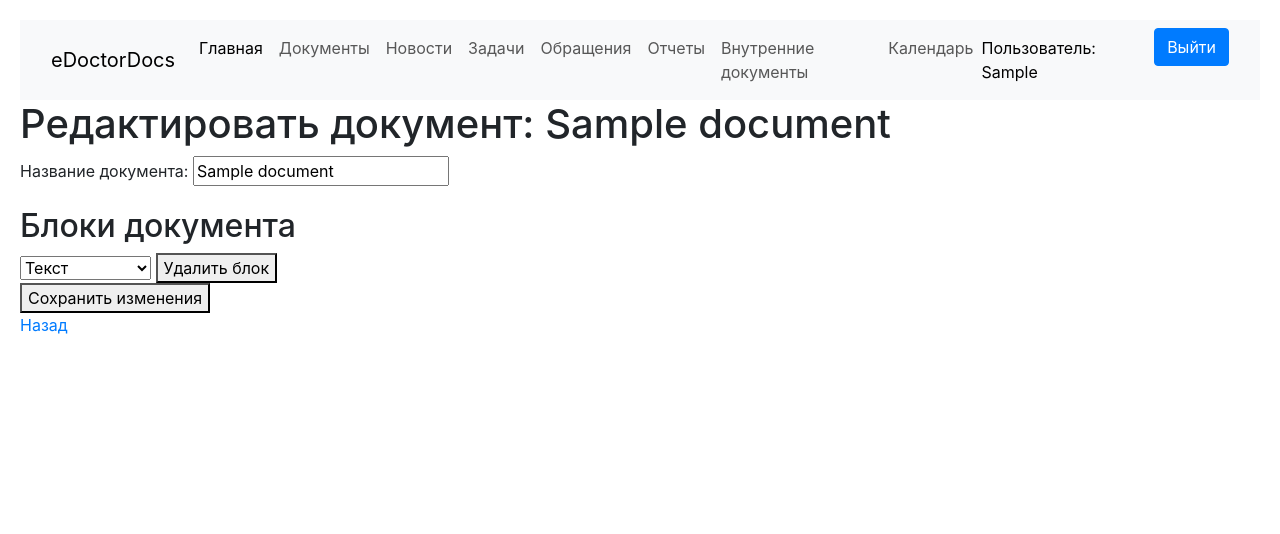
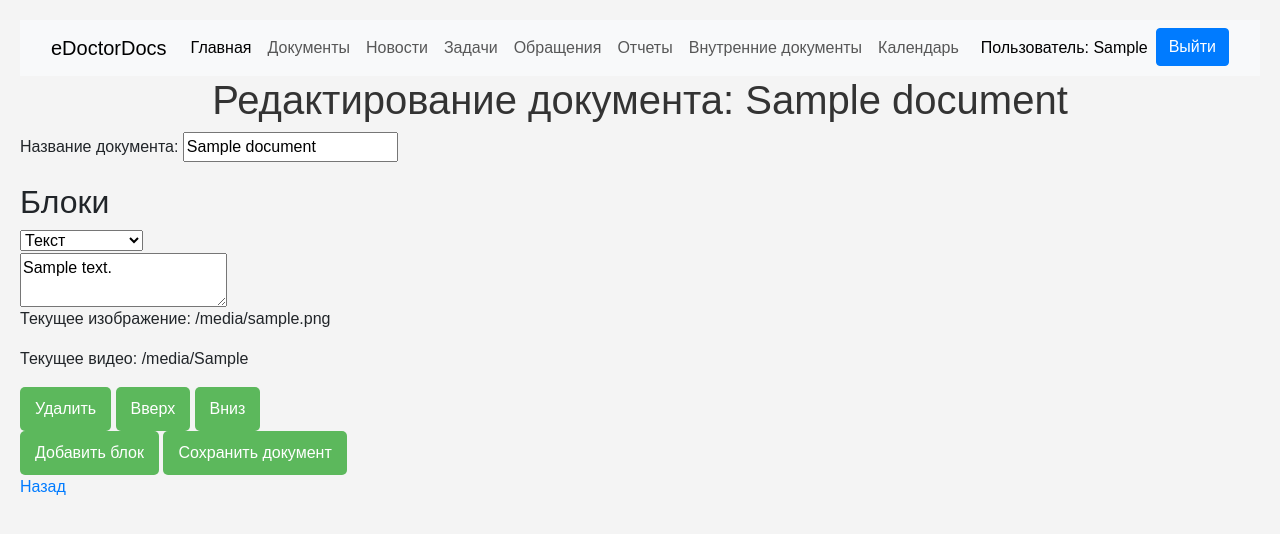
Before and after one commit to NekiyVladimir/medicine, a Django app: page /document/update/1/ in a window 1280 px wide. Shown: the top 534 px of the page. Run offline with Django 4.2, Linux system fonts and the light colour scheme; a user stored in the database is signed in; tables that the repository leaves empty hold one stand-in row (values such as "Sample post"); grey boxes marked "Sample" are stand-in pictures; some libraries are stand-ins or nearby versions.

Commit message:
added update_documents

```diff
--- a/myapp/project/forms.py
+++ b/myapp/project/forms.py
@@ -207,11 +207,8 @@ class DocumentForm(forms.ModelForm):
 
 
 class BlockForm(forms.ModelForm):
-    content = forms.CharField(widget=CKEditorWidget(), label='Текст документа')
+    content = forms.CharField(widget=CKEditorWidget(), label='Текст документа', required=False)
 
     class Meta:
         model = Block
         fields = ['block_type', 'content', 'image', 'video']
-
-
-BlockFormSet = inlineformset_factory(Documents, Block, form=BlockForm, extra=0, can_delete=True)
--- a/myapp/project/models.py
+++ b/myapp/project/models.py
@@ -1,5 +1,6 @@
 from django.db import models
 from django.contrib.auth.models import User
+from decimal import Decimal
 
 
 class EmployeePosition(models.Model):
@@ -56,8 +57,8 @@ class Documents(models.Model):
         verbose_name_plural = 'Документы'
 
     def save(self, *args, **kwargs):
-        if self.pk is not None:
-            self.version += 0.1
+        if self.pk is not None:  # Проверяем, если это обновление существующей записи
+            self.version += Decimal('0.1')  # Преобразуем 0.1 в Decimal
         super().save(*args, **kwargs)
 
     def __str__(self):
--- a/myapp/project/templates/base.html
+++ b/myapp/project/templates/base.html
@@ -17,7 +17,7 @@
     <script src="https://cdnjs.cloudflare.com/ajax/libs/bootstrap-datepicker/1.9.0/js/bootstrap-datepicker.min.js"></script>
     <meta name="google-signin-client_id" content="YOUR_CLIENT_ID.apps.googleusercontent.com">
     <script src="https://apis.google.com/js/platform.js" async defer></script>
-    <script>
+    <!--<script>
         function toggleBlockFields(selectElement) {
             const selectedType = selectElement.value;
             const blockForm = selectElement.closest('.block-form');
@@ -41,7 +41,7 @@
                 });
             });
         });
-    </script>
+    </script>-->
     <style>
         body {
             margin: 0;
--- a/myapp/project/templates/update_documents.html
+++ b/myapp/project/templates/update_documents.html
@@ -3,65 +3,134 @@
 {% block title %}Редактирование документа{% endblock %}
 
 {% block content %}
-    <script>
-        function toggleBlockFields(selectElement) {
-            const selectedType = selectElement.value;
-            const blockForm = selectElement.closest('.block-form');
+<style>
+        body {
+            font-family: Arial, sans-serif;
+            background-color: #f4f4f4;
+            padding: 20px;
+        }
+        .container {
+            max-width: 600px;
+            margin: auto;
+            background: white;
+            padding: 20px;
+            border-radius: 5px;
+            box-shadow: 0 0 10px rgba(0, 0, 0, 0.1);
+        }
+        h1 {
+            text-align: center;
+            color: #333;
+        }
+        .block-form {
+            margin-bottom: 15px;
+            padding: 10px;
+            border: 1px solid #ddd;
+            border-radius: 5px;
+            background-color: #f9f9f9;
+        }
+        button {
+            background-color: #5cb85c;
+            color: white;
+            border: none;
+            padding: 10px 15px;
+            border-radius: 5px;
+            cursor: pointer;
+        }
+        button:hover {
+            background-color: #4cae4c;
+        }
+        .hidden {
+            display: none;
+        }
+    </style>
+<h1>Редактирование документа: {{document.title}}</h1>
 
-            // Скрыть все поля
-            blockForm.querySelectorAll('.block-field').forEach(field => {
-                field.style.display = 'none';
-            });
+<form method="post" enctype="multipart/form-data">
+    {% csrf_token %}
+    {{ document_form.as_p }}
+<div id="block-container">
+    <h2>Блоки</h2>
+    {% for block in block_forms %}
+        <div class="block">
+            <select name="block_type" class="block-type">
+                <option value="Текст" {% if block.block_type == "Текст" %}selected{% endif %}>Текст</option>
+                <option value="Изображение" {% if block.block_type == "Изображение" %}selected{% endif %}>Изображение</option>
+                <option value="Видео" {% if block.block_type == "Видео" %}selected{% endif %}>Видео</option>
+            </select>
+            <textarea name="content" placeholder="Введите текст" style="display: {% if block.block_type == 'Текст' %}block{% else %}none{% endif %};">{{ block.content }}</textarea>
+            <input type="file" name="image" accept="image/*" style="display: {% if block.block_type == 'Изображение' %}block{% else %}none{% endif %};">
+            {% if block.image %}
+                <p>Текущее изображение: {{ block.image.url }}</p>
+            {% endif %}
+            <input type="file" name="video" accept="video/*" style="display: {% if block.block_type == 'Видео' %}block{% else %}none{% endif %};">
+            {% if block.video %}
+                <p>Текущее видео: {{ block.video.url }}</p>
+            {% endif %}
+            <button type="button" class="remove-block">Удалить</button>
+            <button type="button" class="move-up">Вверх</button>
+            <button type="button" class="move-down">Вниз</button>
+        </div>
+    {% endfor %}
+</div>
+    <button type="button" id="add-block">Добавить блок</button>
+    <button type="submit">Сохранить документ</button>
+</form>
 
-            // Показать только соответствующее поле
-            if (selectedType) {
-                blockForm.querySelector(`.${selectedType}-field`).style.display = 'block';
+    <a href="{% url 'document_detail' document.id %}">Назад</a>
+
+        <script>
+        document.getElementById('add-block').addEventListener('click', function() {
+            const blockContainer = document.getElementById('block-container');
+            const newBlock = document.createElement('div');
+            newBlock.classList.add('block');
+            newBlock.innerHTML = `
+                <select name="block_type" class="block-type">
+                    <option value="Текст">Текст</option>
+                    <option value="Изображение">Изображение</option>
+                    <option value="Видео">Видео</option>
+                </select>
+                <textarea name="content" placeholder="Введите текст"></textarea>
+                <input type="file" name="image" accept="image/*" style="display: none;">
+                <input type="file" name="video" accept="video/*" style="display: none;">
+                <button type="button" class="remove-block">Удалить</button>
+                <button type="button" class="move-up">Вверх</button>
+                <button type="button" class="move-down">Вниз</button>
+            `;
+            blockContainer.appendChild(newBlock);
+        });
+
+        document.addEventListener('click', function(event) {
+            if (event.target.classList.contains('remove-block')) {
+                event.target.closest('.block').remove();
             }
-        }
 
-        document.addEventListener('DOMContentLoaded', function() {
-            document.querySelectorAll('.block-form select').forEach(select => {
-                toggleBlockFields(select); // Инициализация отображения полей
-                select.addEventListener('change', function() {
-                    toggleBlockFields(this);
-                });
-            });
+            if (event.target.classList.contains('move-up')) {
+                const block = event.target.closest('.block');
+                if (block.previousElementSibling) {
+                    block.parentNode.insertBefore(block, block.previousElementSibling);
+                }
+            }
+
+            if (event.target.classList.contains('move-down')) {
+                const block = event.target.closest('.block');
+                if (block.nextElementSibling) {
+                    block.parentNode.insertBefore(block.nextElementSibling, block);
+                }
+            }
+        });
+
+        document.addEventListener('change', function(event) {
+            if (event.target.classList.contains('block-type')) {
+                const block = event.target.closest('.block');
+                const selectedValue = event.target.value;
+                const textarea = block.querySelector('textarea');
+                const imageInput = block.querySelector('input[type="file"][name="image"]');
+                const videoInput = block.querySelector('input[type="file"][name="video"]');
+
+                textarea.style.display = selectedValue === 'Текст' ? 'block' : 'none';
+                imageInput.style.display = selectedValue === 'Изображение' ? 'block' : 'none';
+                videoInput.style.display = selectedValue === 'Видео' ? 'block' : 'none';
+            }
         });
     </script>
-    <h1>Редактировать документ: {{ document.title }}</h1>
-    <form method="post" enctype="multipart/form-data">
-        {% csrf_token %}
-        {{ form.as_p }}
-
-        <h2>Блоки документа</h2>
-        {{ formset.management_form }}
-        {% for form in formset %}
-            <div class="block-form">
-                {{ form.block_type }}
-                <div class="text-field block-field">
-                    {{ form.content.label }} {{ form.content }}
-                    {% if form.content.value %}
-                        <p>Текущая версия: {{ form.content.value }}</p>
-                    {% endif %}
-                </div>
-                <div class="image-field block-field">
-                    {{ form.image.label }} {{ form.image }}
-                    {% if form.image.value %}
-                        <p>Текущая версия: <img src="{{ form.image.value.url }}" alt="Изображение"></p>
-                    {% endif %}
-                </div>
-                <div class="video-field block-field">
-                    {{ form.video.label }} {{ form.video }}
-                    {% if form.video.value %}
-                        <p>Текущая версия: <a href="{{ form.video.value }}">{{ form.video.value }}</a></p>
-                    {% endif %}
-                </div>
-                <button type="button" onclick="this.closest('.block-form').remove();">Удалить блок</button>
-            </div>
-        {% endfor %}
-
-        <button type="submit">Сохранить изменения</button>
-    </form>
-    <a href="{% url 'document_detail' document.id %}">Назад</a>
-
 {% endblock %}
--- a/myapp/project/views.py
+++ b/myapp/project/views.py
@@ -8,7 +8,7 @@ from django.contrib.auth.decorators import login_required
 from django.contrib.auth import login, authenticate
 from .forms import UserRegistrationForm, UserLoginForm, NewsForm, BlockForm, TasksForm, TicketsForm, \
     EmployeeRegistrationForm, OrganizationRegistrationForm, EmployeeProfileForm, InternalDocsForm, TicketCommentForm, \
-    DocumentForm, BlockFormSet
+    DocumentForm
 from .models import News, Block, Tasks, Tickets, Employee, Organization, InternalDocs, Documents, Event
 from django.contrib import messages
 from django.forms import modelformset_factory
@@ -119,7 +119,7 @@ def create_tasks(request):
                 "summary": article.title,
                 "description": article.description,
                 "project": {
-                    "id": "1"  # Замените на ID Вашего проекта
+                    "id": "1"
                 },
                 "category": {
                     "id": 2,
@@ -130,7 +130,7 @@ def create_tasks(request):
                     "name": "normal"
                 },
                 "status": {
-                    "id": "10"  # Замените на нужный статус
+                    "id": "30"  # Замените на нужный статус
                 },
                 #"custom_fields": [
                     #{
@@ -429,20 +429,76 @@ def calendar(request):
     return render(request, 'calendar.html', {'events': events})
 
 
+@login_required
 def update_documents(request, document_id):
     document = get_object_or_404(Documents, id=document_id)
 
     if request.method == 'POST':
-        form = DocumentForm(request.POST, instance=document)
-        formset = BlockFormSet(request.POST, request.FILES, instance=document)
+        document_form = DocumentForm(request.POST, instance=document)
+        if document_form.is_valid():
+            document = document_form.save(commit=False)
+            document.updated_by = request.user  # Устанавливаем обновляющего
+            document.save()
 
-        if form.is_valid() and formset.is_valid():
-            document.updated_by = request.user  # Установите текущего пользователя как обновившего
-            form.save()
-            formset.save()
-            return redirect('document_detail', document_id=document.id)  # Перенаправление на страницу документа
+            # Обработка блоков
+            block_types = request.POST.getlist('block_type')
+            contents = request.POST.getlist('content')
+            images = request.FILES.getlist('image')  # Получаем список изображений
+            print(images)
+            videos = request.FILES.getlist('video')  # Получаем список видео
+
+            existing_block_ids = [block.id for block in document.blocks.all()]
+            new_block_ids = []
+
+            for i in range(len(block_types)):
+                if i < len(existing_block_ids):
+                    # Обновляем существующий блок
+                    block = Block.objects.get(id=existing_block_ids[i])
+                    block.block_type = block_types[i]
+                    block.content = contents[i]
+
+                    # Сохраняем файлы только если тип блока соответствует
+                    if block_types[i] == "Изображение":
+                        block.image = images[i] if i < len(
+                            images) else block.image  # Сохраняем новое изображение или оставляем старое
+                    elif block_types[i] == "Видео":
+                        block.video = videos[i] if i < len(
+                            videos) else block.video  # Сохраняем новое видео или оставляем старое
+
+                    block.save()
+                    new_block_ids.append(block.id)
+                else:
+                    # Создаем новый блок
+                    block = Block(
+                        document=document,
+                        block_type=block_types[i],
+                        content=contents[i],
+                        image=images[i] if block_types[i] == "Изображение" else None,
+                        video=videos[i] if block_types[i] == "Видео" else None,
+                        order=i
+                    )
+                    block.save()
+                    new_block_ids.append(block.id)
+
+            # Удаляем блоки, которые больше не существуют в форме
+            for block in document.blocks.exclude(id__in=new_block_ids):
+                block.delete()
+
+            return redirect('documents')  # Перенаправление на страницу со списком документов
     else:
-        form = DocumentForm(instance=document)
-        formset = BlockFormSet(instance=document)
+        document_form = DocumentForm(instance=document)
 
-    return render(request, 'update_documents.html', {'form': form, 'formset': formset, 'document': document})
+    block_forms = []
+    for block in document.blocks.all():
+        block_forms.append({
+            'block_type': block.block_type,
+            'content': block.content,
+            'image': block.image,
+            'video': block.video,
+        })
+
+    return render(request, 'update_documents.html', {
+        'document_form': document_form,
+        'block_forms': block_forms,
+        'document': document,
+    })
```
